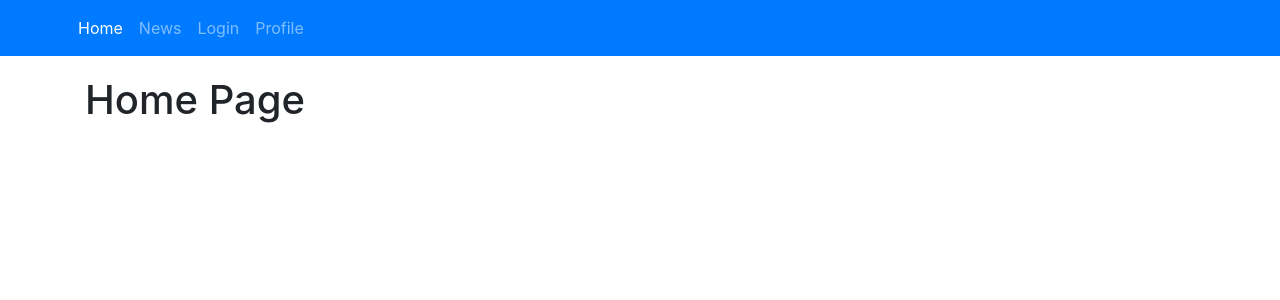
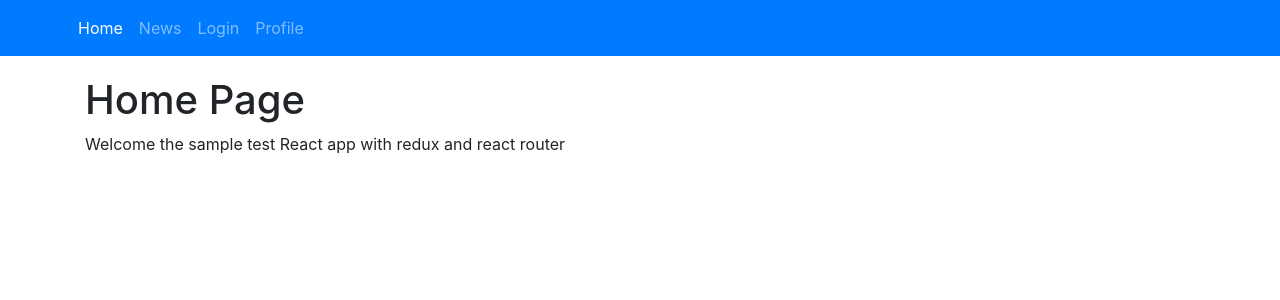
Before and after one commit to exek/react-redux-router-test1, a React (Create React App) app: page / in a window 1280 px wide. Shown: the top 300 px of the page. Built offline with nearby package versions, Linux system fonts and the light colour scheme.

Commit message:
update home page

```diff
--- a/src/pages/Home/index.js
+++ b/src/pages/Home/index.js
@@ -4,6 +4,7 @@ const Index = () => {
   return (
     <div>
       <h1>Home Page</h1>
+      <p>Welcome the sample test React app with redux and react router</p>
     </div>
   );
 };
```
